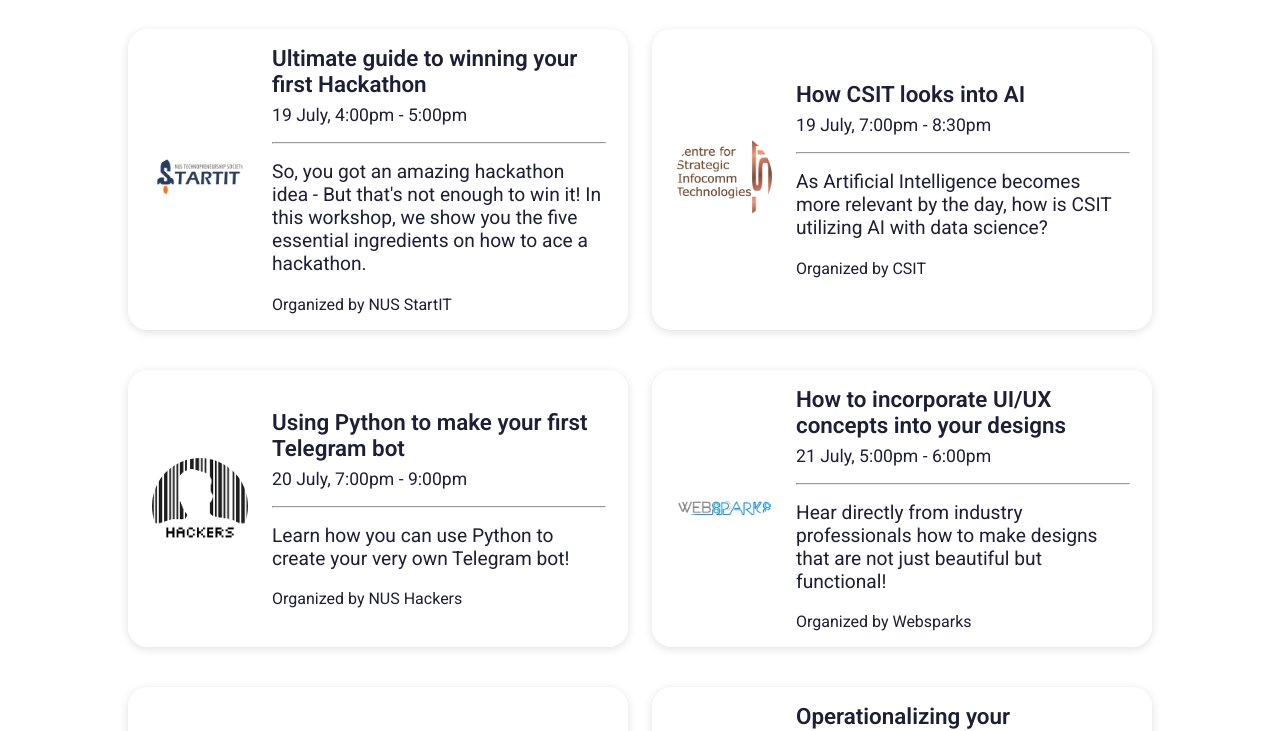
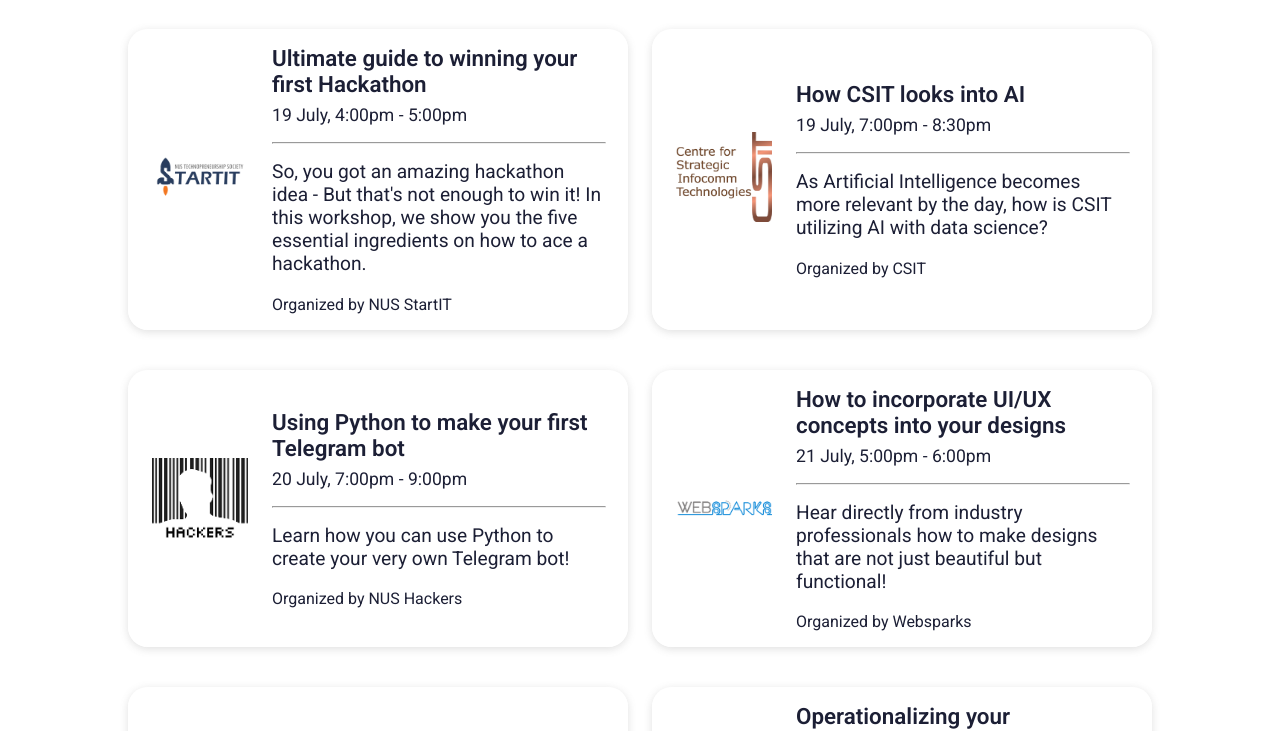
Before and after one commit to Raypuff/lifehack-2021, a React (Create React App) app: page / in a window 1280 px wide. Shown: the part 1580-2311 px from the top of the page. Built offline with nearby package versions, Linux system fonts and the light colour scheme.

Commit message:
Close #25

```diff
--- a/src/components/Workshops/Workshops.module.css
+++ b/src/components/Workshops/Workshops.module.css
@@ -38,13 +38,11 @@
 
 .organizerLogoContainer {
   width: 7.5vw;
-  border-radius: 100%;
   align-self: center;
 }
 
 .organizerLogo {
   width: 7.5vw;
-  border-radius: 100%;
   align-self: center;
 }
 
```
